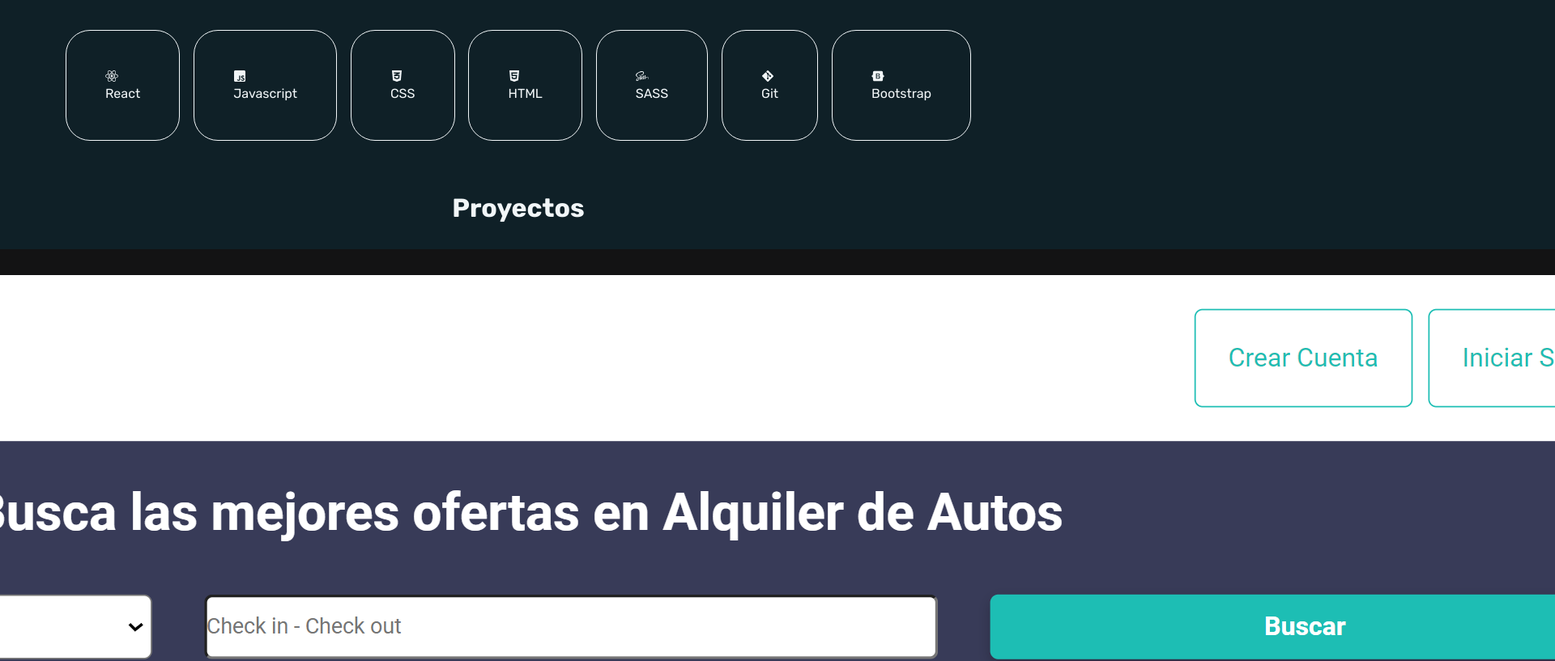
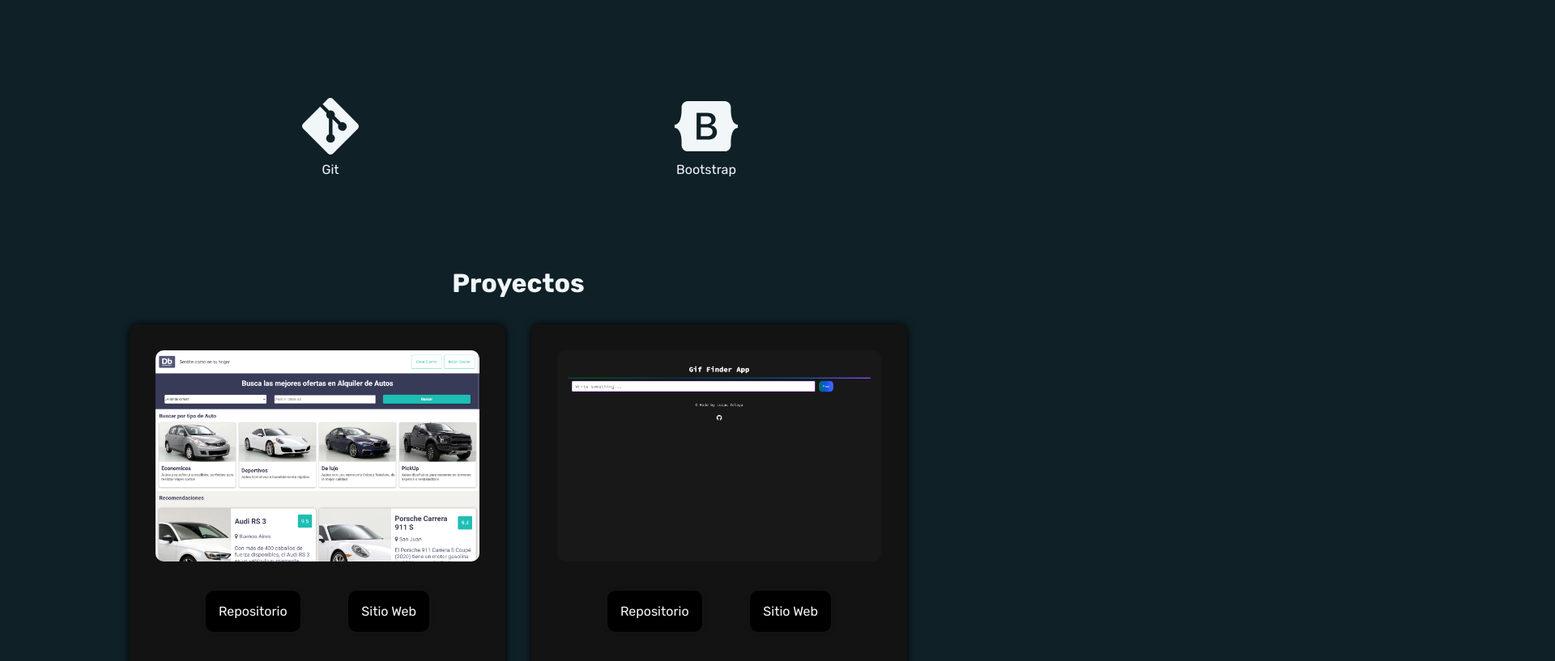
Before and after one commit to lvcas-z/App-Portfolio, a React (Vite) app: page / in a window 1280 px wide. Shown: the part 1426-2243 px from the top of the page at 81% size, 1920 px wide, since content can reach past the window. Built offline with nearby package versions, Linux system fonts and the light colour scheme.

Commit message:
se agregaron mas detalles y se corrigieron varias secciones en responsive

```diff
--- a/src/components/About/About.css
+++ b/src/components/About/About.css
@@ -4,7 +4,6 @@
     justify-content: center;
     align-items: center;
     gap: 3rem;
-    height: 65vh;
 }
 .about-img-ctn{
     display: flex;
@@ -23,16 +22,27 @@
 }
 .skills-items{
     display: flex;
+    flex-wrap: wrap;
     justify-content: space-evenly;
     padding: 2rem;
+    gap: 2rem;
 }
 .skill-item{
-    border: 1px solid;
     padding: 3rem;
     border-radius: 30px;
+    text-align: center;
+}
+.skill-item svg{
+    font-size: 5rem;
 }
 @media (max-width:768px){
-    .about-ctn{
+    .skills-items{
+        display: flex;
+        flex-wrap: wrap;
+        justify-content: center;
+    }
+    .about-me-ctn{
+        display: flex;
         flex-direction: column;
     }
 }
--- a/src/components/Contact/Contact.css
+++ b/src/components/Contact/Contact.css
@@ -24,3 +24,18 @@ input{
     border-radius: 10px;
     background: inherit;
 }
+@media (max-width:768px){
+    .contact-form-ctn{
+        display: flex;
+        flex-direction: column;
+    }
+    .contact-form-text{
+        width: auto;
+    }
+    .form-ctn{
+        justify-content: center;
+    }
+    input{
+        width: auto;
+    }
+}
--- a/src/components/Projects/ProjectItem/ProjectItem.css
+++ b/src/components/Projects/ProjectItem/ProjectItem.css
@@ -11,4 +11,21 @@
     flex-direction: column;
     text-align: center;
     padding: 2rem;
+    border-radius: 10px;
+    box-shadow: 0px 0px 10px 0px #000000;
 }
+.project-ctn a{
+    background-color: black;
+    padding: 1rem;
+    border-radius: 10px;
+    box-shadow: 0px 0px 5px 0px rgb(22, 22, 22)
+}
+.project-img{
+    width: 25rem;
+    border-radius: 10px;
+}
+.project-btn-ctn{
+    display: flex;
+    justify-content: space-around;
+    padding: 2rem;
+}
--- a/src/components/Projects/ProjectItem/ProjectItem.jsx
+++ b/src/components/Projects/ProjectItem/ProjectItem.jsx
@@ -9,7 +9,7 @@ const ProjectItem = () => {
                     return (
                         <div key={project.id} className='project-ctn'>
                             <div className='project-img-ctn'>
-                                <img src={project.img}/>
+                                <img className='project-img' src={project.img}/>
                             </div>
                             <h4>{project.name}</h4>
                             <div className='project-btn-ctn'>
```
